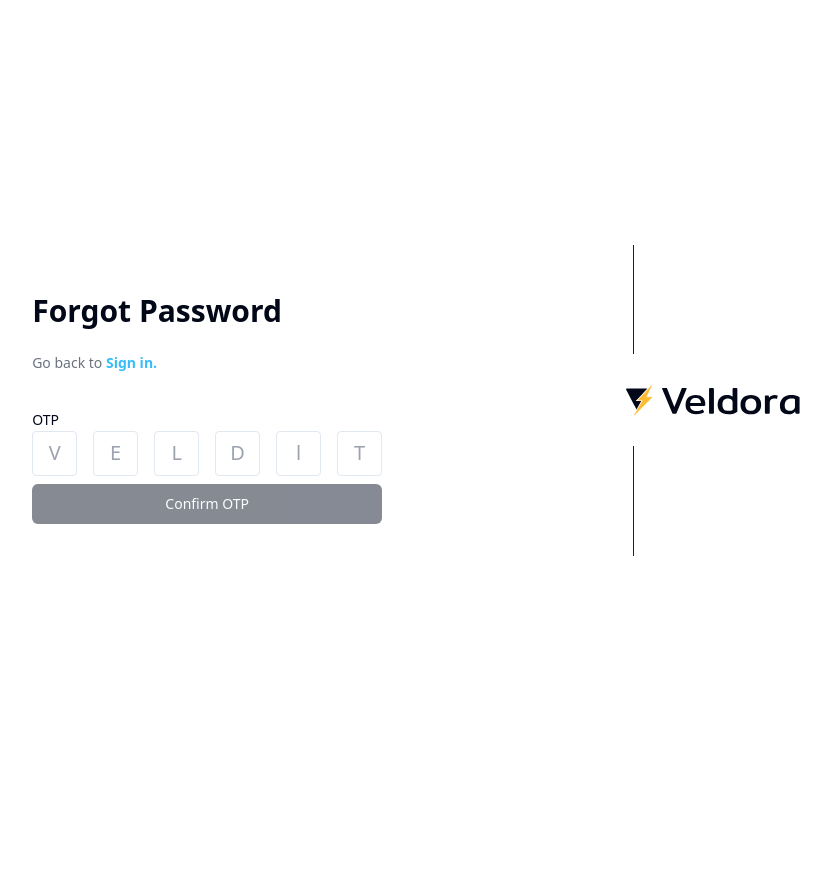
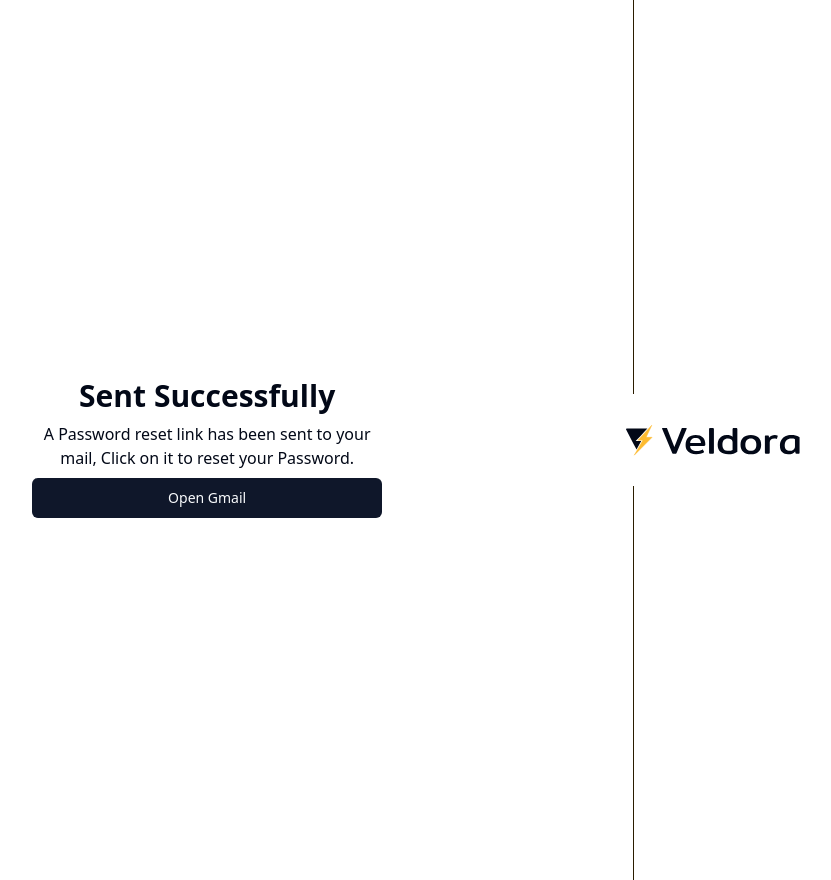
Before and after one commit to princecodes247/veldora--client, a Next.js app: page /forgot-password/reset in a window 1280 px wide. Shown: the whole page, without its empty margins (219-1050 px from the left). Before the commit the page ends 800 px from the top, so only its background shows below. Built offline with nearby package versions, Linux system fonts and the light colour scheme; no server answers; what prettier-plugin-tailwindcss would draw is missing.

Commit message:
Converted from OTP to link for password reset

```diff
--- a/app/(auth)/forgot-password/[id]/page.tsx
+++ b/app/(auth)/forgot-password/[id]/page.tsx
@@ -34,7 +34,7 @@ export default function ForgotPassword({
   } = useValidPassword();
 
   const verifyPasswordChangeMutation = useMutate(verifyPasswordReset, {
-    loadingMessage: "Checking OTP...",
+    loadingMessage: "Validating...",
     onSuccessFunction: ({ data }) => {
       console.log("verified");
       setIsVerified(true);
@@ -43,7 +43,7 @@ export default function ForgotPassword({
   });
 
   const makePasswordChangeMutation = useMutate(resetPassword, {
-    loadingMessage: "Checking OTP...",
+    loadingMessage: "Validating...",
     onSuccessFunction: ({ data }) => {
       console.log("verified");
     },
@@ -52,27 +52,26 @@ export default function ForgotPassword({
   async function onSubmit(event: React.SyntheticEvent) {
     event.preventDefault();
     console.log({
-      otp,
       id: params.id,
     });
-    if (isVerified) {
-      makePasswordChangeMutation.mutate({
-        otp,
-        id: params.id,
-        password,
-        passwordConfirmation,
-      });
-    } else {
-      verifyPasswordChangeMutation.mutate({
-        otp,
-        id: params.id,
-      });
-    }
+    // if (isVerified) {
+    //   makePasswordChangeMutation.mutate({
+    //     otp,
+    //     id: params.id,
+    //     password,
+    //     passwordConfirmation,
+    //   });
+    // } else {
+    //   verifyPasswordChangeMutation.mutate({
+    //     otp,
+    //     id: params.id,
+    //   });
+    // }
   }
 
   return (
     <div className={cn("grid gap-6 px-4 md:px-0")}>
-      <h1 className="text-xl md:text-3xl">Forgot Password</h1>
+      <h1 className="text-xl md:text-3xl">Reset Password</h1>
       <p className="text-sm text-gray-500">
         Go back to{" "}
         <Link
@@ -84,13 +83,12 @@ export default function ForgotPassword({
       </p>
       <form onSubmit={onSubmit}>
         <div className="grid gap-2">
-          <div className="grid gap-1 py-4 pb-0">
+          {/* <div className="grid gap-1 py-4 pb-0">
             <Label className="" htmlFor="email">
               OTP
             </Label>
             <OTPInput value={otp} onChange={(text: string) => setOtp(text)} />
-          </div>
-          {isVerified && (
+          </div> */}
           <>
             <div className="grid gap-1 py-4 pb-0">
               <Label className="" htmlFor="password">
@@ -133,15 +131,13 @@ export default function ForgotPassword({
               </div>
             )}
           </>
-          )}
           <Button
             disabled={
               makePasswordChangeMutation.isLoading ||
-              verifyPasswordChangeMutation.isLoading ||
-              otp.trim().length === 0
+              verifyPasswordChangeMutation.isLoading
             }
           >
-            Confirm OTP
+            Reset
           </Button>
         </div>
       </form>
--- a/app/(auth)/forgot-password/page.tsx
+++ b/app/(auth)/forgot-password/page.tsx
@@ -15,9 +15,9 @@ export default function ForgotPassword() {
   const router = useRouter();
   const { email, handleUpdateEmail, isValidEmail } = useValidEmail();
   const requestPasswordChangeMutation = useMutate(forgotPassword, {
-    loadingMessage: "Requesting for password change...",
+    loadingMessage: "Requesting for password reset link...",
     onSuccessFunction: ({ data }) => {
-      router.replace("/forgot-password/" + data?.data?.id);
+      router.replace("/forgot-password/reset");
     },
     errorMessage: "Could not complete request",
   });
--- /dev/null
+++ b/app/(auth)/forgot-password/reset/page.tsx
@@ -0,0 +1,27 @@
+"use client";
+import React from "react";
+import OtpInput from "react-otp-input";
+import { Button } from "@/components/ui/button";
+import { cn } from "@/lib/utils";
+
+const handleOpenGmail = () => {
+  window.open("https://mail.google.com/", "_blank");
+};
+
+interface Reset extends React.HTMLAttributes<HTMLDivElement> {}
+export default function Reset() {
+  return (
+    <div className={cn("grid gap-6 px-4 md:px-0")}>
+      <div className="irems-center flex h-screen flex-col justify-center">
+        <h1 className="text-xl text-center md:text-3xl">Sent Successfully</h1>
+        <p className="mt-2 text-center">
+          A Password reset link has been sent to your mail, Click on it to reset
+          your Password.
+        </p>
+        <Button className="mt-2" onClick={handleOpenGmail}>
+          Open Gmail
+        </Button>
+      </div>
+    </div>
+  );
+}
--- /dev/null
+++ b/app/(auth)/forgot-password/success/page.tsx
@@ -0,0 +1,28 @@
+"use client";
+import React from "react";
+import OtpInput from "react-otp-input";
+import { Button } from "@/components/ui/button";
+import { cn } from "@/lib/utils";
+import { useRouter } from "next/navigation";
+
+interface Success extends React.HTMLAttributes<HTMLDivElement> {}
+export default function Success() {
+  const router = useRouter();
+const redirect = () => {
+  router.replace("/login");
+};
+
+  return (
+    <div className={cn("grid gap-6 px-4 md:px-0")}>
+      <div className="irems-center flex h-screen flex-col justify-center">
+        <h1 className="text-xl text-center md:text-3xl">
+          Password has been reset Successfully
+        </h1>
+        <p className="mt-2 text-center">You can now log in to your account</p>
+        <Button className="mt-2" onClick={redirect}>
+          Login
+        </Button>
+      </div>
+    </div>
+  );
+}
--- a/services/AuthService.ts
+++ b/services/AuthService.ts
@@ -30,29 +30,28 @@ export const forgotPassword = (data: { email: string }) => {
     ResponseBody<{
       id: string;
     }>
-  >(servicePrefix + "/password/recover", data);
+  >(servicePrefix + "/forgot-password", data);
 };
 
 export const verifyPasswordReset = (data: { otp: string; id: string }) => {
-  return api.post(servicePrefix + "/password/verify", data);
+  return api.post(servicePrefix + "/forgot-password/verify", data);
 };
 
 export const resetPassword = (data: {
-  otp: string;
   id: string;
   password: string;
   passwordConfirmation: string;
 }) => {
-  return api.post(servicePrefix + "/password/reset", data);
+  return api.post(servicePrefix + "/forgot-password/reset", data);
 };
 
 export const emailVerification = (data: { email: string; otp: string }) => {
   return api.post(servicePrefix + "/verification", data);
 };
 
-export const resendOTP = (data: { email: string }) => {
-  return api.post(servicePrefix + "/resend/otp", data);
-};
+// export const resendOTP = (data: { email: string }) => {
+//   return api.post(servicePrefix + "/resend/otp", data);
+// };
 
 export const verifyAuth = () => {
   return api.get<{ authStatus: string; identifier: string }>(`/users/me`, {
```
Lines whose indentation alone changed are shown as unchanged.
